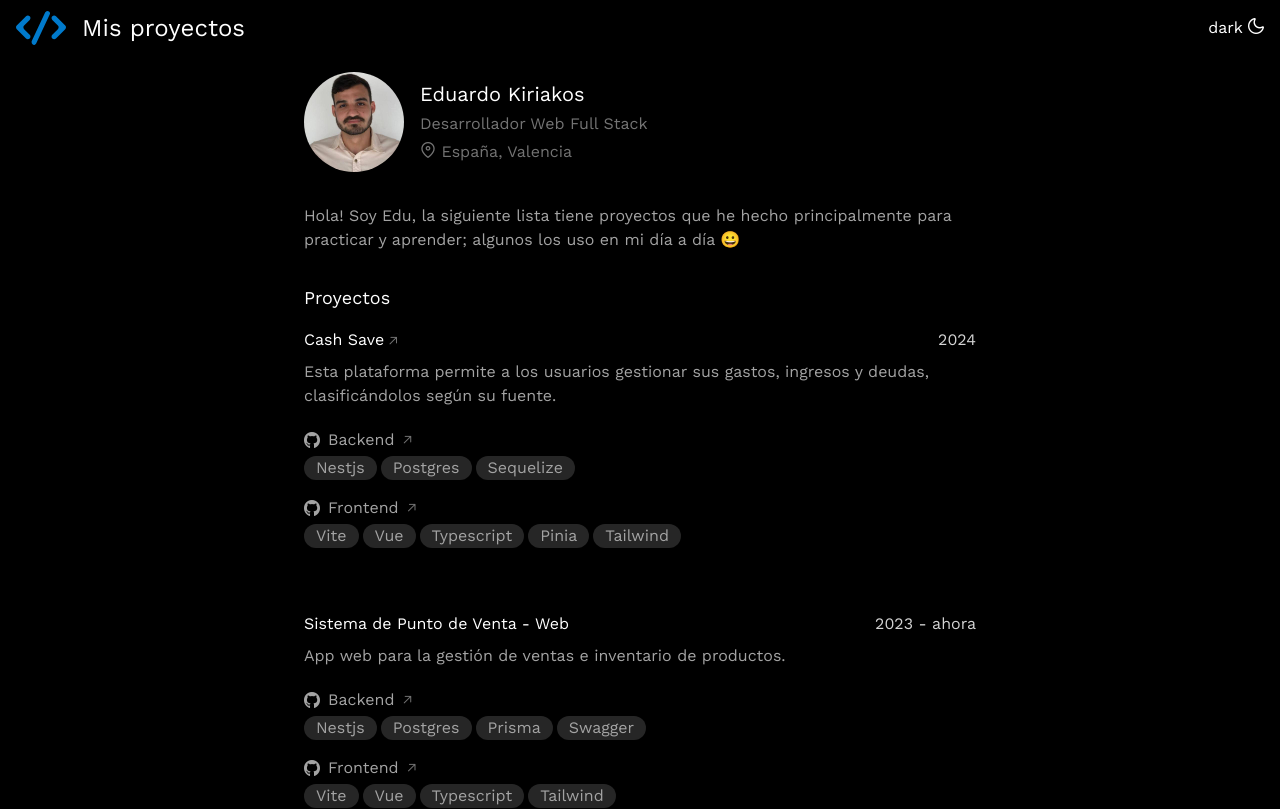
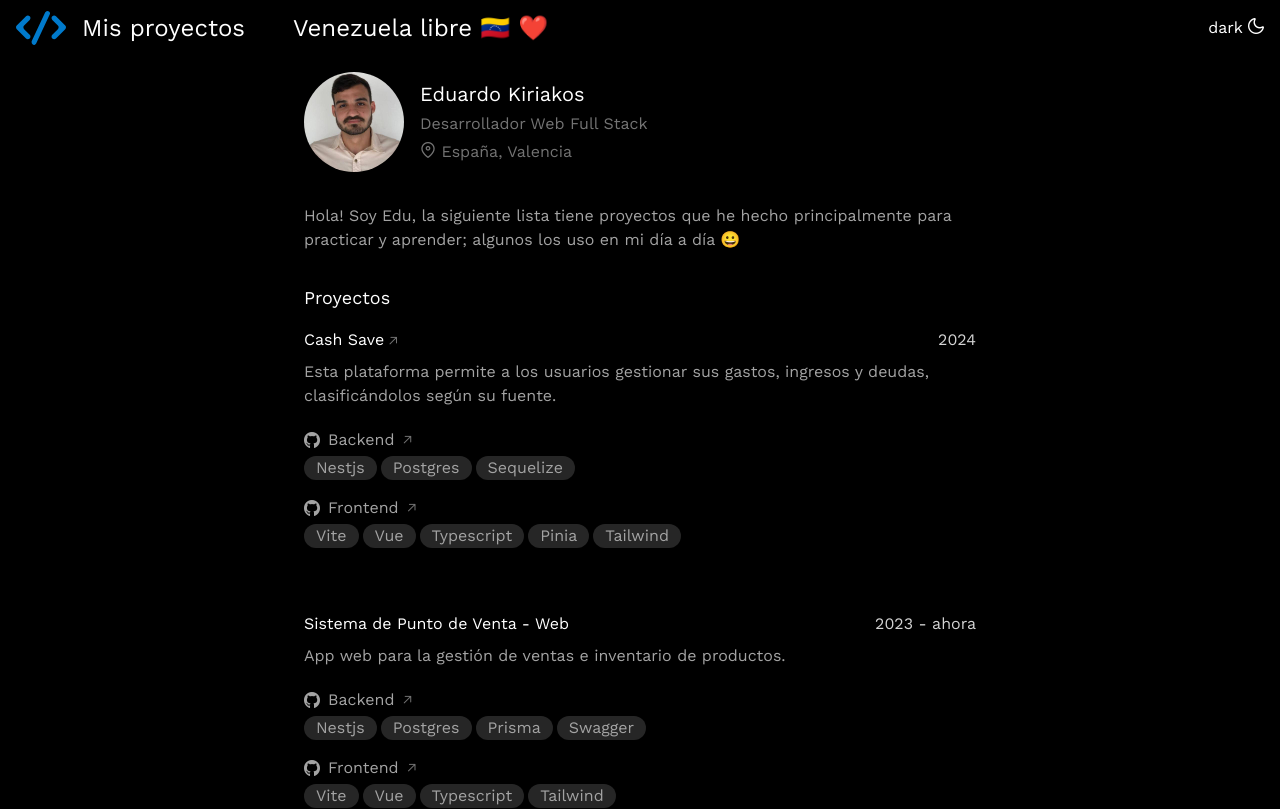
Before and after one commit to Edkiri/portfolio, a Vue app: page / in a window 1280 px wide. Shown: the top 809 px of the page. Built offline with nearby package versions, Linux system fonts and the light colour scheme.

Commit message:
feat: venezuela libre

```diff
--- a/src/App.vue
+++ b/src/App.vue
@@ -32,6 +32,7 @@ const styles = {
     <div class="flex gap-4 items-center">
       <Icon />
       <h1 class="text-2xl text-black dark:text-white">Mis proyectos</h1>
+      <span class="ml-8 text-2xl text-black dark:text-white">Venezuela libre 🇻🇪 ❤️</span>
     </div>
 
     <button
```
